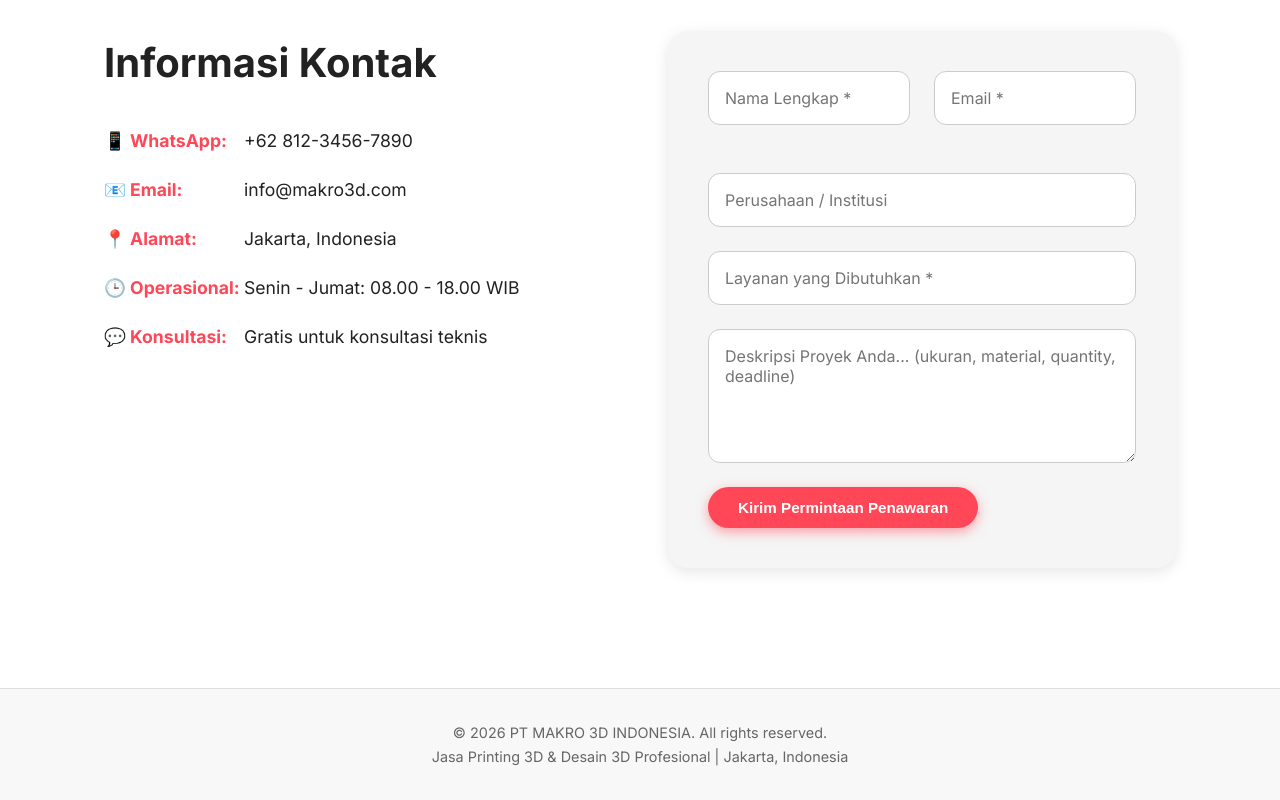
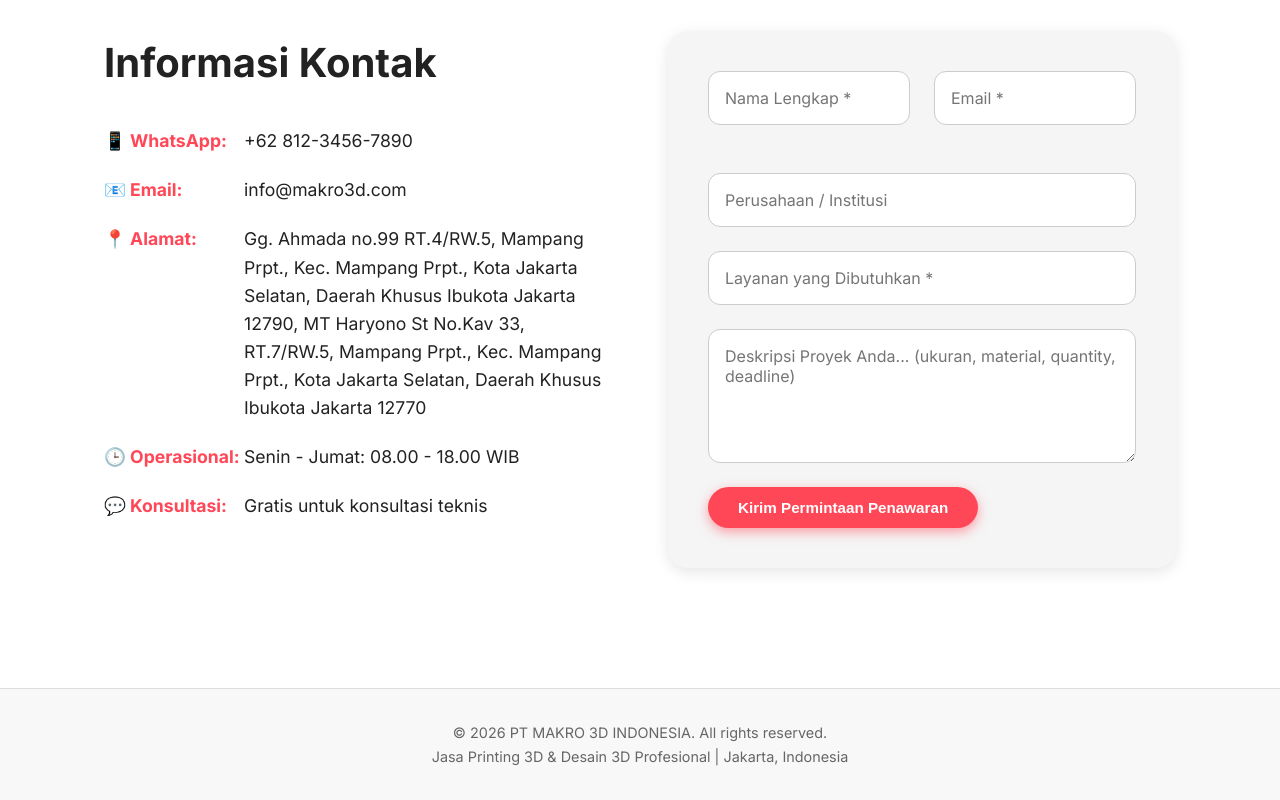
Before and after one commit to threedmakro/makro-3D, a website: page index.html in a window 1280 px wide. Shown: the part 4576-5376 px from the top of the page. Drawn offline with Linux system fonts and the light colour scheme.

Commit message:
Update index.html

```diff
--- a/index.html
+++ b/index.html
@@ -278,7 +278,7 @@
                     </div>
                     <div class="contact-item">
                         <strong>📍 Alamat:</strong>
-                        <span>Jakarta, Indonesia</span>
+                        <span> Gg. Ahmada no.99 RT.4/RW.5, Mampang Prpt., Kec. Mampang Prpt., Kota Jakarta Selatan, Daerah Khusus Ibukota Jakarta 12790, MT Haryono St No.Kav 33, RT.7/RW.5, Mampang Prpt., Kec. Mampang Prpt., Kota Jakarta Selatan, Daerah Khusus Ibukota Jakarta 12770</span>
                     </div>
                     <div class="contact-item">
                         <strong>🕒 Operasional:</strong>
```
